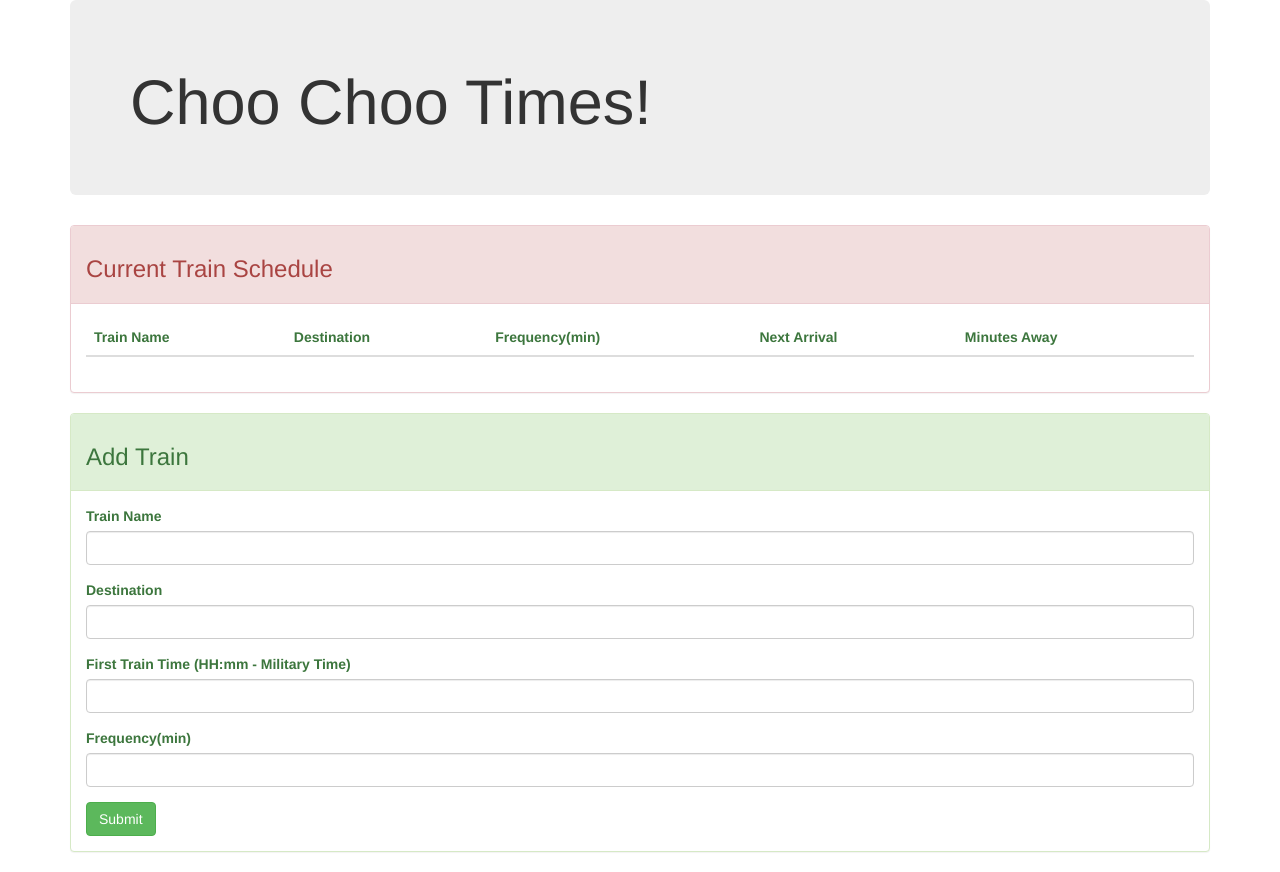
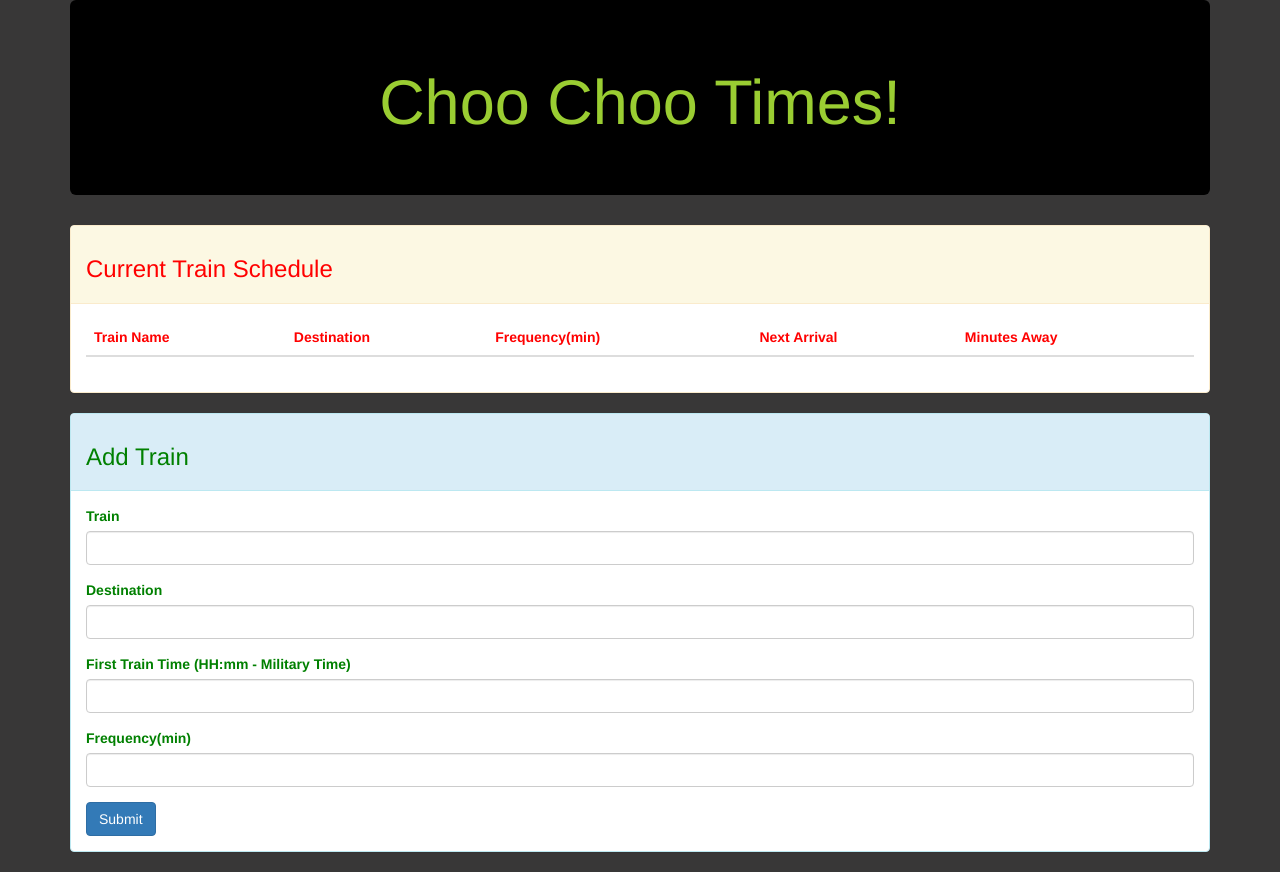
Before and after one commit to Bangdrum/train-scheduler, a plain HTML site: page index.html in a window 1280 px wide. Drawn offline with nearby package versions, Linux system fonts and the light colour scheme; no server answers.

Commit message:
finished styling

```diff
--- a/assets/css/style.css
+++ b/assets/css/style.css
@@ -0,0 +1,29 @@
+body {
+    background-color: rgb(56, 55, 55);
+}
+
+tr {
+    color: red;
+}
+
+td {
+    color: black;
+    background-color: yellow;
+}
+
+h3 {
+    color: red;
+}
+
+.panelhead {
+    color: green;
+}
+
+label {
+    color: green;
+}
+
+.jumbotron {
+    background-color: rgb(0, 0, 0);
+    color: yellowgreen;
+}
--- a/assets/javascript/app.js
+++ b/assets/javascript/app.js
@@ -1,5 +1,5 @@
 $(document).ready(function () {
-    var config = {
+    var firebaseConfig = {
         apiKey: "AIzaSyA6IGjaw3eohoWxjoLOzJqJuOyS_xMjDnQ",
         authDomain: "train-scheduler-a5f17.firebaseapp.com",
         databaseURL: "https://train-scheduler-a5f17.firebaseio.com",
@@ -8,12 +8,14 @@ $(document).ready(function () {
         messagingSenderId: "674944382995",
         appId: "1:674944382995:web:7a6457275871c198f0e7e6"
     };
-    firebase.initializeApp(config);
+    // Initialize Firebase
+    firebase.initializeApp(firebaseConfig);
 
-    // A variable to reference the database.
+
+
     var database = firebase.database();
 
-    // Variables for the onClick event
+
     var name;
     var destination;
     var firstTrain;
@@ -21,13 +23,13 @@ $(document).ready(function () {
 
     $("#add-train").on("click", function () {
         event.preventDefault();
-        // Storing and retreiving new train data
+
         name = $("#train-name").val().trim();
         destination = $("#destination").val().trim();
         firstTrain = $("#first-train").val().trim();
         frequency = $("#frequency").val().trim();
 
-        // Pushing to database
+
         database.ref().push({
             name: name,
             destination: destination,
@@ -41,14 +43,14 @@ $(document).ready(function () {
     database.ref().on("child_added", function (childSnapshot) {
         var nextArr;
         var minAway;
-        // Chang year so first train comes before now
+
         var firstTrainNew = moment(childSnapshot.val().firstTrain, "hh:mm").subtract(1, "years");
-        // Difference between the current and firstTrain
+
         var diffTime = moment().diff(moment(firstTrainNew), "minutes");
         var remainder = diffTime % childSnapshot.val().frequency;
-        // Minutes until next train
+
         var minAway = childSnapshot.val().frequency - remainder;
-        // Next train time
+
         var nextTrain = moment().add(minAway, "minutes");
         nextTrain = moment(nextTrain).format("hh:mm");
 
@@ -58,16 +60,9 @@ $(document).ready(function () {
             "</td><td>" + nextTrain +
             "</td><td>" + minAway + "</td></tr>");
 
-        // Handle the errors
+
     }, function (errorObject) {
         console.log("Errors handled: " + errorObject.code);
     });
 
-    database.ref().orderByChild("dateAdded").limitToLast(1).on("child_added", function (snapshot) {
-        // Change the HTML to reflect
-        $("#name-display").html(snapshot.val().name);
-        $("#email-display").html(snapshot.val().email);
-        $("#age-display").html(snapshot.val().age);
-        $("#comment-display").html(snapshot.val().comment);
-    });
 });
--- a/index.html
+++ b/index.html
@@ -7,8 +7,8 @@
     integrity="sha384-BVYiiSIFeK1dGmJRAkycuHAHRg32OmUcww7on3RYdg4Va+PmSTsz/K68vbdEjh4u" crossorigin="anonymous" />
   <link rel="stylesheet" type="text/css" href="assets/css/style.css" />
 
-  <script src="https://www.gstatic.com/firebasejs/7.9.3/firebase-app.js"></script>
-  <script src="https://www.gstatic.com/firebasejs/7.9.3/firebase-database.js"></script>
+  <script src="https://www.gstatic.com/firebasejs/7.10.0/firebase-app.js"></script>
+  <script src="https://www.gstatic.com/firebasejs/7.10.0/firebase-database.js"></script>
   <script src="https://code.jquery.com/jquery-3.1.1.min.js"></script>
   <script src="assets/javascript/app.js" type="text/javascript"></script>
   <script src="https://cdn.jsdelivr.net/momentjs/2.12.0/moment.min.js"></script>
@@ -18,13 +18,13 @@
 
 <body>
   <div class="container">
-    <div class="jumbotron">
-      <h1>Choo Choo Times!</h1>
+    <div class="jumbotron text-center">
+      <h1 class="display-1">Choo Choo Times!</h1>
     </div>
 
-    <!-- "Current Train Schedule" Table -->
 
-    <div class="panel panel-danger text-success">
+
+    <div class="panel panel-warning">
       <div class="panel-heading">
         <h3>Current Train Schedule</h3>
       </div>
@@ -40,23 +40,22 @@
             </tr>
           </thead>
 
-          <!-- Train info goes here! -->
+
           <tbody id="add-row"></tbody>
         </table>
       </div>
     </div>
 
-    <!-- Form for adding a new train -->
 
-    <div class="panel panel-success text-success">
-      <div class="panel-heading">
-        <h3>Add Train</h3>
+    <div class="panel panel-info text-success">
+      <div class="panel-heading text-success">
+        <h3 class="panelhead">Add Train</h3>
       </div>
 
       <div class="panel-body">
         <form>
           <div class="form-group">
-            <label for="text">Train Name</label>
+            <label for="text">Train</label>
             <input type="text" class="form-control" id="train-name" />
           </div>
 
@@ -75,7 +74,7 @@
             <input type="text" class="form-control" id="frequency" />
           </div>
 
-          <button type="submit" id="add-train" class="btn btn-success" id="addTrain">
+          <button type="submit" id="add-train" class="btn btn-primary" id="addTrain">
             Submit
           </button>
         </form>
```
